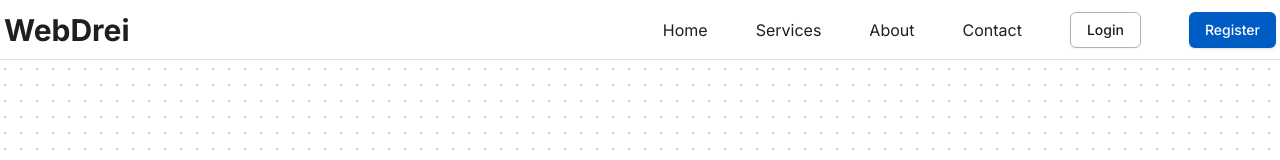
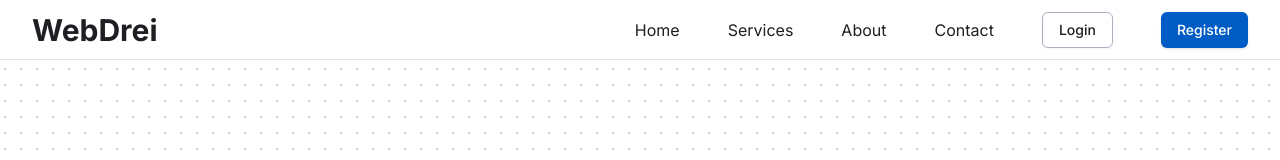
Before and after one commit to ghassanaldarwish/wds-www, a Next.js app: page / in a window 1280 px wide. Shown: the top 160 px of the page. Built offline with nearby package versions, Linux system fonts and the light colour scheme.

Commit message:
opt hero and nav

```diff
--- a/src/components/navbar/index.tsx
+++ b/src/components/navbar/index.tsx
@@ -6,7 +6,7 @@ import DesktopNavbar from "./desktop-navbar";
 export default function Navbar() {
   return (
     <nav className="h-[60px] z-30 fixed top-0 w-screen flex items-center bg-background border-b">
-      <div className="px-1 w-full lg:container flex justify-between">
+      <div className="container flex justify-between">
         <Link href="/" className="text-3xl font-bold">
           WebDrei
         </Link>
```
